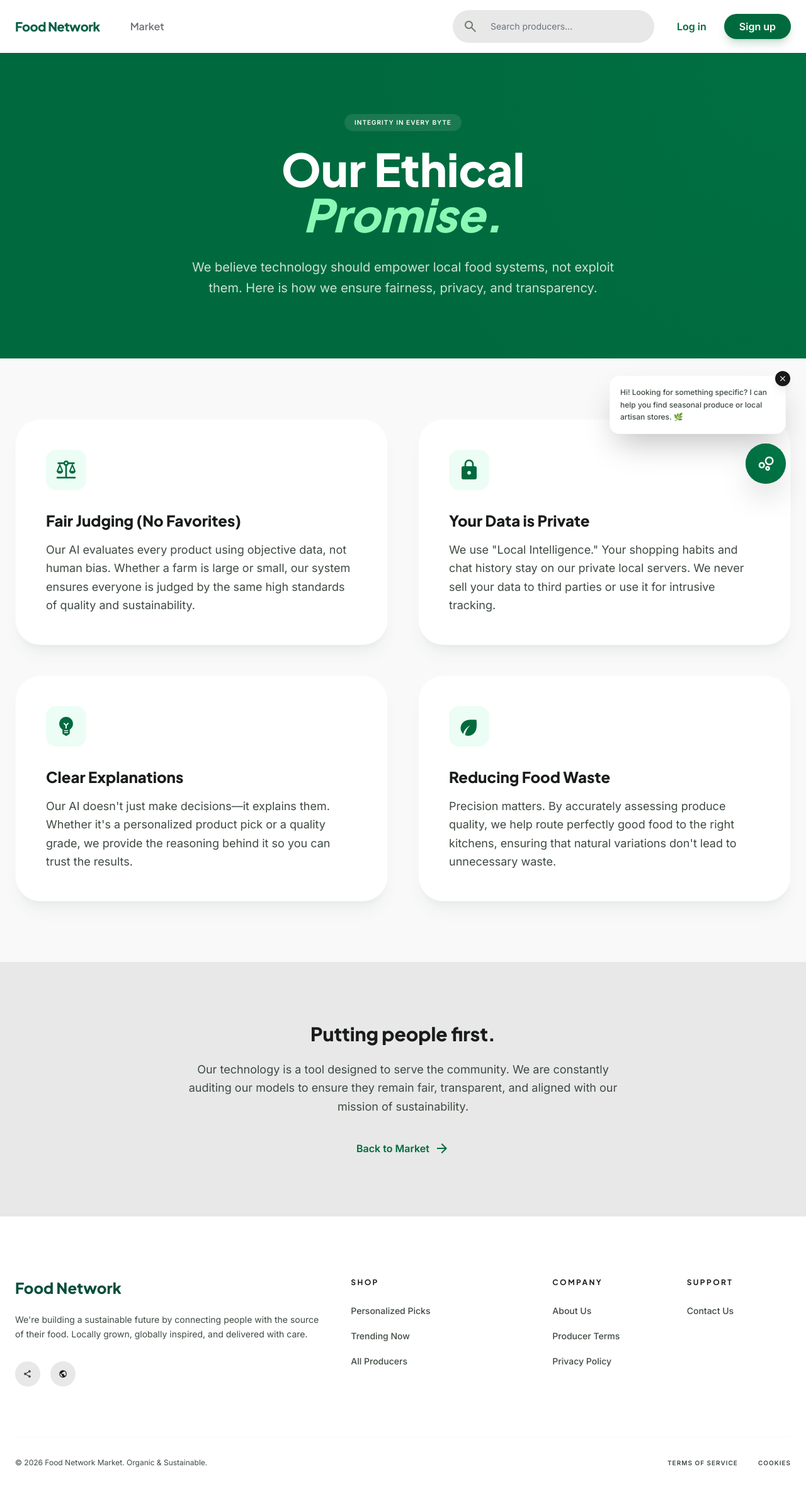
After one commit to duyanhehe/DESD_Group3, a Django app: page /ethics/ in a window 1280 px wide. The commit adds this page. Shown: the whole page at 63% size. Run offline with Django 5.2, Linux system fonts and the light colour scheme; some libraries are stand-ins or nearby versions.

Commit message:
feat: implement Ethics page, update team info, and refine footer navigation

```diff
--- a/core/urls.py
+++ b/core/urls.py
@@ -44,6 +44,7 @@
     path("contact/", TemplateView.as_view(template_name="info/contact.html"), name="contact"),
     path("seasonal-box/", TemplateView.as_view(template_name="info/seasonal_box.html"), name="seasonal_box"),
     path("gift-cards/", TemplateView.as_view(template_name="info/gift_cards.html"), name="gift_cards"),
+    path("ethics/", TemplateView.as_view(template_name="info/ethics.html"), name="ethics"),
 
     path("", home, name="home"),
 ]
--- a/templates/base.html
+++ b/templates/base.html
@@ -206,9 +206,9 @@
     <footer class="w-full pt-24 pb-12 bg-white dark:bg-zinc-950 border-t border-outline-variant/5">
         <div class="max-w-screen-2xl mx-auto px-6">
             <div class="grid grid-cols-1 md:grid-cols-12 gap-12 mb-20">
-                <div class="md:col-span-4">
+                <div class="md:col-span-5">
                     <a href="/" class="text-2xl font-black text-emerald-900 dark:text-emerald-400 font-headline mb-6 block">Food Network</a>
-                    <p class="text-on-surface-variant font-body text-sm leading-relaxed max-w-sm mb-8">
+                    <p class="text-on-surface-variant font-body text-sm leading-relaxed mb-8">
                         We're building a sustainable future by connecting people with the source of their food. Locally grown, globally inspired, and delivered with care.
                     </p>
                     <div class="flex gap-4">
@@ -221,11 +221,11 @@
                     </div>
                 </div>
 
-                <div class="md:col-span-2">
+                <div class="md:col-span-3">
                     <h5 class="text-on-background font-bold mb-6 font-headline text-xs uppercase tracking-[0.2em]">Shop</h5>
                     <ul class="space-y-4">
-                        <li><a class="text-on-surface-variant font-medium text-sm hover:text-primary transition-colors" href="{% url 'seasonal_box' %}">Seasonal Box</a></li>
-                        <li><a class="text-on-surface-variant font-medium text-sm hover:text-primary transition-colors" href="{% url 'gift_cards' %}">Gift Cards</a></li>
+                        <li><a class="text-on-surface-variant font-medium text-sm hover:text-primary transition-colors" href="/#personalized-recommendations">Personalized Picks</a></li>
+                        <li><a class="text-on-surface-variant font-medium text-sm hover:text-primary transition-colors" href="/#trending-recommendations">Trending Now</a></li>
                         <li><a class="text-on-surface-variant font-medium text-sm hover:text-primary transition-colors" href="/">All Producers</a></li>
                     </ul>
                 </div>
@@ -242,18 +242,10 @@
                 <div class="md:col-span-2">
                     <h5 class="text-on-background font-bold mb-6 font-headline text-xs uppercase tracking-[0.2em]">Support</h5>
                     <ul class="space-y-4">
-                        <li><a class="text-on-surface-variant font-medium text-sm hover:text-primary transition-colors" href="{% url 'help' %}">Help Center</a></li>
                         <li><a class="text-on-surface-variant font-medium text-sm hover:text-primary transition-colors" href="{% url 'contact' %}">Contact Us</a></li>
                     </ul>
                 </div>
 
-                <div class="md:col-span-2">
-                    <h5 class="text-on-background font-bold mb-6 font-headline text-xs uppercase tracking-[0.2em]">Legal</h5>
-                    <ul class="space-y-4">
-                        <li><a class="text-on-surface-variant font-medium text-sm hover:text-primary transition-colors" href="#">Shipping</a></li>
-                        <li><a class="text-on-surface-variant font-medium text-sm hover:text-primary transition-colors" href="#">Returns</a></li>
-                    </ul>
-                </div>
             </div>
 
             <div class="pt-8 border-t border-outline-variant/10 flex flex-col md:flex-row justify-between items-center gap-4">
--- a/templates/index.html
+++ b/templates/index.html
@@ -125,10 +125,10 @@
             <p class="text-on-surface-variant text-lg lg:text-xl mb-12 leading-relaxed">
                 We've removed the middleman, the warehouses, and the long-haul trucking. The result is fresher food, higher earnings for farmers, and a healthier planet.
             </p>
-            <button class="flex items-center gap-3 px-10 py-5 bg-on-background text-white rounded-full font-bold hover:bg-zinc-800 transition-all shadow-xl active:scale-95 group">
+            <a href="{% url 'ethics' %}" class="flex items-center gap-3 px-10 py-5 bg-on-background text-white rounded-full font-bold hover:bg-zinc-800 transition-all shadow-xl active:scale-95 group inline-flex">
                 Learn about our Ethics
                 <span class="material-symbols-outlined group-hover:rotate-12 transition-transform">menu_book</span>
-            </button>
+            </a>
         </div>
     </div>
 </section>
--- /dev/null
+++ b/templates/info/ethics.html
@@ -0,0 +1,85 @@
+{% extends 'base.html' %}
+{% load static %}
+
+{% block title %}Our Ethics | Food Network Marketplace{% endblock %}
+
+{% block content %}
+<div class="min-h-screen bg-surface">
+    <!-- Hero Section -->
+    <div class="relative py-24 bg-primary overflow-hidden">
+        <div class="absolute inset-0 bg-[radial-gradient(circle_at_top_right,_var(--tw-gradient-stops))] from-primary-container/20 via-transparent to-transparent"></div>
+        <div class="max-w-screen-xl mx-auto px-6 relative z-10 text-center">
+            <span class="inline-block px-4 py-1.5 rounded-full bg-white/10 text-white text-[10px] font-bold tracking-widest uppercase mb-6 backdrop-blur-md">Integrity in every byte</span>
+            <h1 class="text-5xl md:text-7xl font-black text-white font-headline mb-8 leading-tight">
+                Our Ethical <br/><span class="text-primary-fixed italic">Promise.</span>
+            </h1>
+            <p class="text-xl text-white/80 max-w-2xl mx-auto leading-relaxed">
+                We believe technology should empower local food systems, not exploit them. Here is how we ensure fairness, privacy, and transparency.
+            </p>
+        </div>
+    </div>
+
+    <!-- Ethics Grid -->
+    <div class="max-w-screen-xl mx-auto px-6 py-24">
+        <div class="grid grid-cols-1 md:grid-cols-2 gap-12">
+            <!-- 1. Fair Judging -->
+            <div class="bg-white p-12 rounded-[40px] shadow-xl shadow-emerald-900/5 border border-outline-variant/10 group hover:scale-[1.02] transition-all duration-500">
+                <div class="w-16 h-16 bg-emerald-50 rounded-2xl flex items-center justify-center mb-8 group-hover:rotate-6 transition-transform">
+                    <span class="material-symbols-outlined text-4xl text-primary" style="font-variation-settings: 'FILL' 1;">balance</span>
+                </div>
+                <h3 class="text-2xl font-black text-on-background font-headline mb-4">Fair Judging (No Favorites)</h3>
+                <p class="text-on-surface-variant leading-relaxed text-lg">
+                    Our AI evaluates every product using objective data, not human bias. Whether a farm is large or small, our system ensures everyone is judged by the same high standards of quality and sustainability.
+                </p>
+            </div>
+
+            <!-- 2. Data Privacy -->
+            <div class="bg-white p-12 rounded-[40px] shadow-xl shadow-emerald-900/5 border border-outline-variant/10 group hover:scale-[1.02] transition-all duration-500">
+                <div class="w-16 h-16 bg-emerald-50 rounded-2xl flex items-center justify-center mb-8 group-hover:rotate-6 transition-transform">
+                    <span class="material-symbols-outlined text-4xl text-primary" style="font-variation-settings: 'FILL' 1;">lock</span>
+                </div>
+                <h3 class="text-2xl font-black text-on-background font-headline mb-4">Your Data is Private</h3>
+                <p class="text-on-surface-variant leading-relaxed text-lg">
+                    We use "Local Intelligence." Your shopping habits and chat history stay on our private local servers. We never sell your data to third parties or use it for intrusive tracking.
+                </p>
+            </div>
+
+            <!-- 3. Clear Explanations -->
+            <div class="bg-white p-12 rounded-[40px] shadow-xl shadow-emerald-900/5 border border-outline-variant/10 group hover:scale-[1.02] transition-all duration-500">
+                <div class="w-16 h-16 bg-emerald-50 rounded-2xl flex items-center justify-center mb-8 group-hover:rotate-6 transition-transform">
+                    <span class="material-symbols-outlined text-4xl text-primary" style="font-variation-settings: 'FILL' 1;">emoji_objects</span>
+                </div>
+                <h3 class="text-2xl font-black text-on-background font-headline mb-4">Clear Explanations</h3>
+                <p class="text-on-surface-variant leading-relaxed text-lg">
+                    Our AI doesn't just make decisions—it explains them. Whether it's a personalized product pick or a quality grade, we provide the reasoning behind it so you can trust the results.
+                </p>
+            </div>
+
+            <!-- 4. Reducing Waste -->
+            <div class="bg-white p-12 rounded-[40px] shadow-xl shadow-emerald-900/5 border border-outline-variant/10 group hover:scale-[1.02] transition-all duration-500">
+                <div class="w-16 h-16 bg-emerald-50 rounded-2xl flex items-center justify-center mb-8 group-hover:rotate-6 transition-transform">
+                    <span class="material-symbols-outlined text-4xl text-primary" style="font-variation-settings: 'FILL' 1;">eco</span>
+                </div>
+                <h3 class="text-2xl font-black text-on-background font-headline mb-4">Reducing Food Waste</h3>
+                <p class="text-on-surface-variant leading-relaxed text-lg">
+                    Precision matters. By accurately assessing produce quality, we help route perfectly good food to the right kitchens, ensuring that natural variations don't lead to unnecessary waste.
+                </p>
+            </div>
+        </div>
+    </div>
+
+    <!-- Conclusion Section -->
+    <div class="bg-surface-container-high py-24">
+        <div class="max-w-screen-md mx-auto px-6 text-center">
+            <h2 class="text-3xl font-black text-on-background font-headline mb-6">Putting people first.</h2>
+            <p class="text-lg text-on-surface-variant leading-relaxed mb-10">
+                Our technology is a tool designed to serve the community. We are constantly auditing our models to ensure they remain fair, transparent, and aligned with our mission of sustainability.
+            </p>
+            <a href="{% url 'home' %}" class="inline-flex items-center gap-2 text-primary font-bold hover:gap-4 transition-all">
+                Back to Market
+                <span class="material-symbols-outlined">arrow_forward</span>
+            </a>
+        </div>
+    </div>
+</div>
+{% endblock %}
```
Also changed, not shown: templates/info/contact.html (+22 -0 lines).
